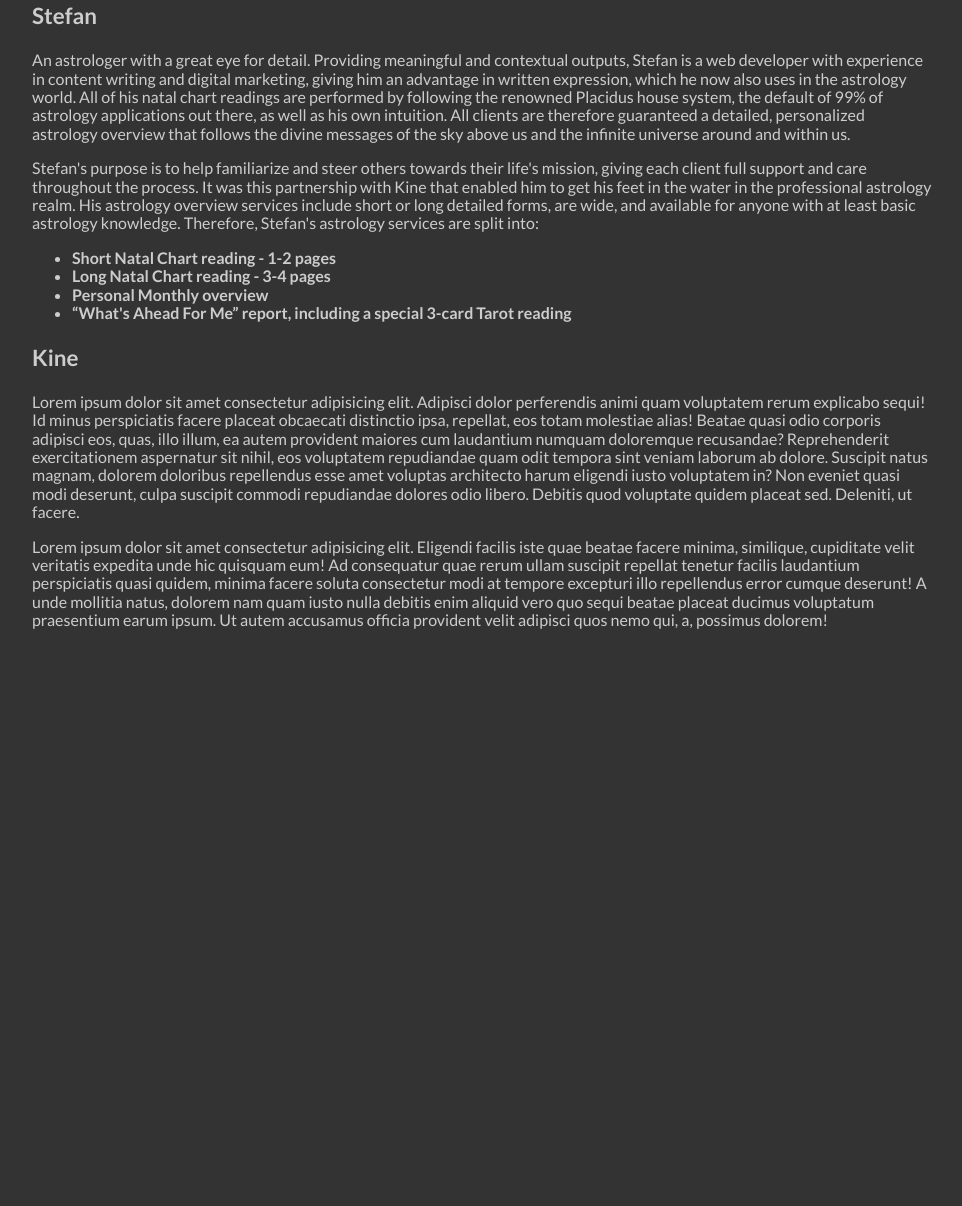
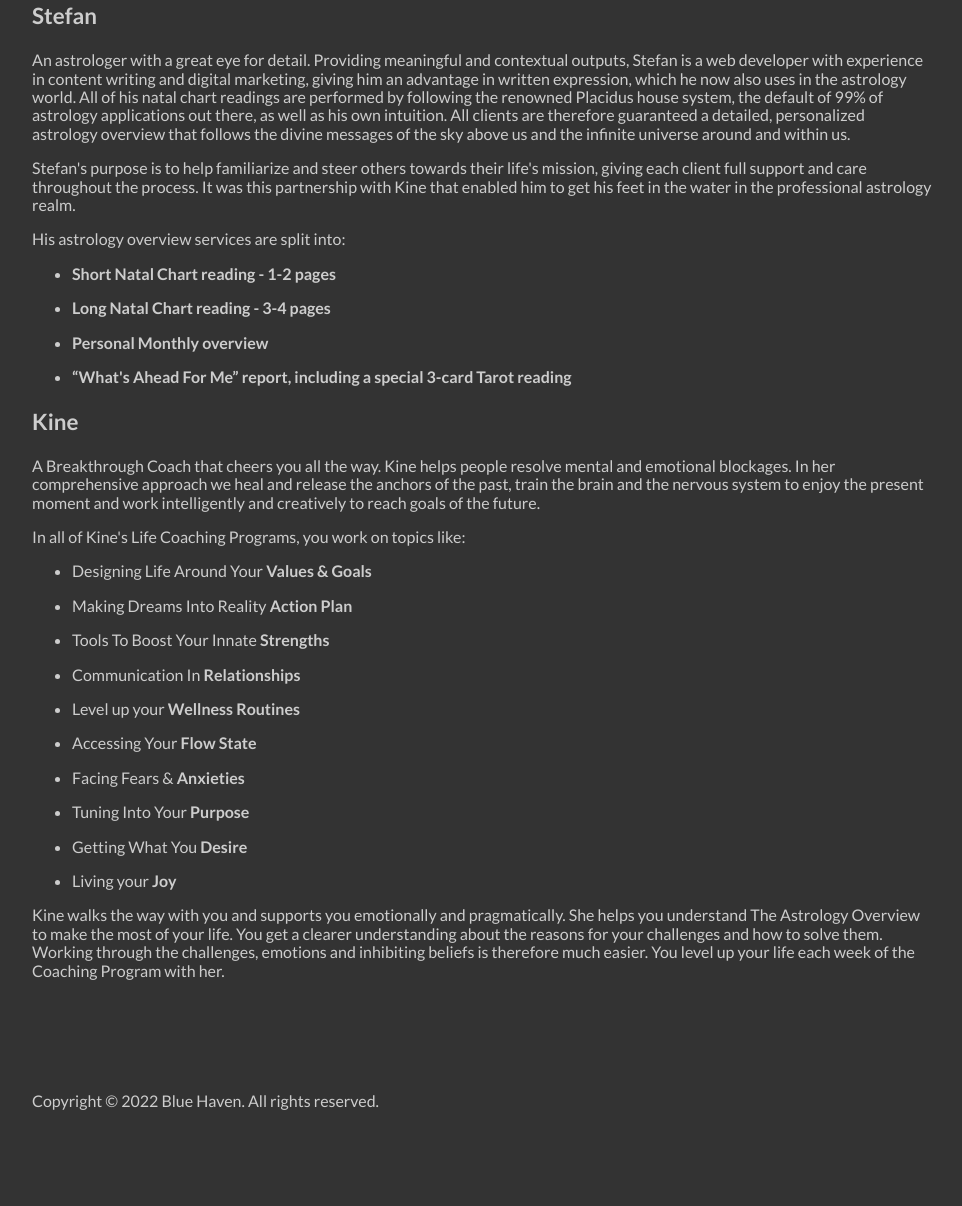
Before and after one commit to sdee3/blue-haven, a Gatsby site: page / in a window 1280 px wide. Shown: the part 1131-2337 px from the top of the page, without its empty margins (158-1120 px from the left). Before the commit the page ends 1761 px from the top, so only its background shows below. Built offline with nearby package versions, Linux system fonts and the light colour scheme; Gatsby itself is replaced by a stand-in of ours.

Commit message:
Text and layout updates

```diff
--- a/src/pages/index.tsx
+++ b/src/pages/index.tsx
@@ -5,9 +5,10 @@
 
 const IndexPage = () => {
   return (
+    <>
     <main className="main">
       <section className="main__heading">
-        {/* TODO: Remove spacing up and down from the text itself */}
+        <div className="main__heading-container">
           <StaticImage
             className="main__heading-title-img"
             alt="Blue Haven logo"
@@ -15,7 +16,8 @@
             objectFit="contain"
           />
 
-        <h1>Astrology Purpose Overview & Breakthrough Coaching</h1>
+          <h1>Astrology Purpose Overview &amp; Breakthrough Coaching</h1>
+        </div>
       </section>
 
       <section className="container">
@@ -83,26 +85,26 @@
               their life's mission, giving each client full support and care
               throughout the process. It was this partnership with Kine that
               enabled him to get his feet in the water in the professional
-              astrology realm. His astrology overview services include short or
-              long detailed forms, are wide, and available for anyone with at
-              least basic astrology knowledge. Therefore, Stefan's astrology
-              services are split into:
+              astrology realm.
             </p>
+            <p>His astrology overview services are split into:</p>
             <ul>
               <li>
-                <strong>Short Natal Chart reading - 1-2 pages</strong>
+                <p><strong>Short Natal Chart reading - 1-2 pages</strong></p>
               </li>
               <li>
-                <strong>Long Natal Chart reading - 3-4 pages</strong>
+                <p><strong>Long Natal Chart reading - 3-4 pages</strong></p>
               </li>
               <li>
-                <strong>Personal Monthly overview</strong>
+                <p><strong>Personal Monthly overview</strong></p>
               </li>
               <li>
+                <p>
                 <strong>
                   “What's Ahead For Me” report, including a special 3-card Tarot
                   reading
                 </strong>
+                </p>
               </li>
             </ul>
           </div>
@@ -112,37 +114,57 @@
             <h3>Kine</h3>
 
             <p>
-              Lorem ipsum dolor sit amet consectetur adipisicing elit. Adipisci
-              dolor perferendis animi quam voluptatem rerum explicabo sequi! Id
-              minus perspiciatis facere placeat obcaecati distinctio ipsa,
-              repellat, eos totam molestiae alias! Beatae quasi odio corporis
-              adipisci eos, quas, illo illum, ea autem provident maiores cum
-              laudantium numquam doloremque recusandae? Reprehenderit
-              exercitationem aspernatur sit nihil, eos voluptatem repudiandae
-              quam odit tempora sint veniam laborum ab dolore. Suscipit natus
-              magnam, dolorem doloribus repellendus esse amet voluptas
-              architecto harum eligendi iusto voluptatem in? Non eveniet quasi
-              modi deserunt, culpa suscipit commodi repudiandae dolores odio
-              libero. Debitis quod voluptate quidem placeat sed. Deleniti, ut
-              facere.
+             A Breakthrough Coach that cheers you all the way. Kine helps people resolve mental and emotional blockages. In her comprehensive approach we heal and release the anchors of the past, train the brain and the nervous system to enjoy the present moment and work intelligently and creatively to reach goals of the future.
             </p>
 
             <p>
-              Lorem ipsum dolor sit amet consectetur adipisicing elit. Eligendi
-              facilis iste quae beatae facere minima, similique, cupiditate
-              velit veritatis expedita unde hic quisquam eum! Ad consequatur
-              quae rerum ullam suscipit repellat tenetur facilis laudantium
-              perspiciatis quasi quidem, minima facere soluta consectetur modi
-              at tempore excepturi illo repellendus error cumque deserunt! A
-              unde mollitia natus, dolorem nam quam iusto nulla debitis enim
-              aliquid vero quo sequi beatae placeat ducimus voluptatum
-              praesentium earum ipsum. Ut autem accusamus officia provident
-              velit adipisci quos nemo qui, a, possimus dolorem!
+              In all of Kine's Life Coaching Programs, you work on topics like:
             </p>
+
+            <ul>
+              <li>
+                  <p>Designing Life Around Your&nbsp;<strong>Values &amp; Goals</strong>&nbsp;</p>
+              </li>
+              <li>
+                  <p>Making Dreams Into Reality&nbsp;<strong>Action Plan</strong></p>
+              </li>
+              <li>
+                  <p>Tools To Boost Your Innate&nbsp;<strong>Strengths</strong></p>
+              </li>
+              <li>
+                  <p>Communication In&nbsp;<strong>Relationships</strong></p>
+              </li>
+              <li>
+                  <p>Level up your&nbsp;<strong>Wellness Routines</strong></p>
+              </li>
+              <li>
+                  <p>Accessing Your&nbsp;<strong>Flow State</strong></p>
+              </li>
+              <li>
+                  <p>Facing Fears &amp;&nbsp;<strong>Anxieties</strong></p>
+              </li>
+              <li>
+                  <p>Tuning Into Your <strong>Purpose</strong></p>
+              </li>
+              <li>
+                  <p>Getting What You <strong>Desire</strong></p>
+              </li>
+              <li>
+                  <p>Living your <strong>Joy</strong></p>
+              </li>
+            </ul>
+            <p>Kine walks the way with you and supports you emotionally and pragmatically. She helps you understand The Astrology Overview to make the most of your life. You get a clearer understanding about the reasons for your challenges and how to solve them. Working through the challenges, emotions and inhibiting beliefs is therefore much easier. You level up your life each week of the Coaching Program with her.</p>
           </div>
         </div>
       </section>
+
+      <footer className="footer">
+        <div className="container">
+          <p>Copyright &copy; 2022 Blue Haven. All rights reserved.</p>
+        </div>
+      </footer>
     </main>
+    </>
   );
 };
 
--- a/src/styles/index.scss
+++ b/src/styles/index.scss
@@ -22,15 +22,22 @@
     position: relative;
     text-align: center;
 
+    &-container {
+      padding-top: 20vh;
+    }
+
     &-title-img {
       background-color: transparent;
       object-fit: contain;
       display: block !important;
+      margin: 0 auto;
+      user-select: none;
+      z-index: 100;
       width: 80vw;
-      height: 300px;
-      user-select: none;
-      margin: 0 auto;
-      z-index: 100;
+
+      @media (min-width: 768px) {
+        width: 50vw;
+      }
     }
   }
 }
@@ -49,3 +56,8 @@
     }
   }
 }
+
+.footer {
+  padding-top: 80px;
+  padding-bottom: 80px;
+}
```
Also changed, not shown: src/images/blue_haven_white.png. Lines whose indentation alone changed are shown as unchanged.
